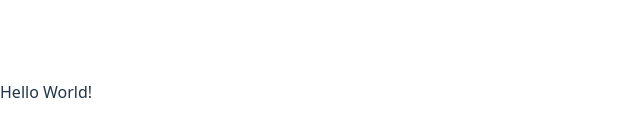
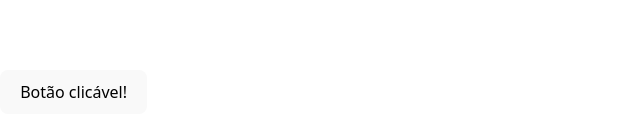
Before and after one commit to Melksedeque/alura-studies-timer, a React (Vite) app: page / in a window 1280 px wide. Shown: the part 308-444 px from the top of the page, without its empty margins (0-640 px from the left). Built offline with nearby package versions, Linux system fonts and the light colour scheme.

Commit message:
Remoção de código não utilizado e importação de novo componente de botão

```diff
--- a/src/App.tsx
+++ b/src/App.tsx
@@ -1,5 +1,11 @@
+import Botao from "./components/Botao";
+
 function App() {
-  return <div className="App">Hello World!</div>;
+  return (
+    <div className="App">
+      <Botao />
+    </div>
+  );
 }
 
 export default App;
```
